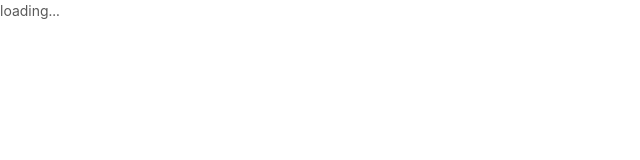
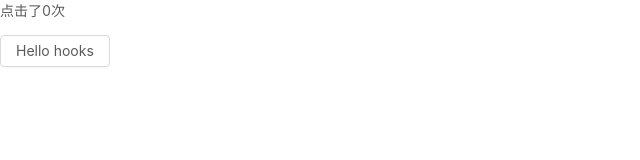
Before and after one commit to SeekingLight233/ts-react-app, a React (Create React App) app: page / in a window 1280 px wide. Shown: the top 160 px of the page, without its empty margins (0-640 px from the left). Built offline with nearby package versions, Linux system fonts and the light colour scheme.

Commit message:
feat: 使用ts编写hooks

```diff
--- /dev/null
+++ b/src/components/demo/HelloHooks.tsx
@@ -0,0 +1,38 @@
+import React, { useState, useEffect } from "react"
+import { Button } from "antd"
+
+interface Greeting {
+  name: string
+  firstName?: string
+  lastName?: string
+}
+
+const HelloHooks = (props: Greeting) => {
+  const [count, setCount] = useState(0)
+  const [text, setText] = useState<string | null>(null)
+  useEffect(() => {
+    if (count > 5) {
+      setText("plz wait a moment!")
+    }
+  }, [count])
+
+  return (
+    <>
+      <p>点击了{count}次</p>
+      {text}
+      <Button
+        onClick={() => {
+          setCount(count + 1)
+        }}
+      >
+        Hello {props.name}
+      </Button>
+    </>
+  )
+}
+
+HelloHooks.defaultProps = {
+  firstName: "",
+  lastName: "",
+}
+export default HelloHooks
--- a/src/index.tsx
+++ b/src/index.tsx
@@ -6,10 +6,12 @@ import ReactDOM from "react-dom"
 import Hello from "./components/demo/Hello"
 import HOC from "./components/demo/HelloHoc"
 import HelloClass from "./components/demo/HelloClass"
+import HelloHooks from "./components/demo/HelloHooks"
 
 const HocHello = HOC(HelloClass)
 ReactDOM.render(
   // <HelloClass name="typescript!" firstName="jason" lastName="lee"></HelloClass>,
-  <HocHello name="jason" loading={true}></HocHello>,
+  // <HocHello name="jason" loading={true}></HocHello>,
+  <HelloHooks name="hooks"></HelloHooks>,
   document.querySelectorAll(".app")[0]
 )
```
